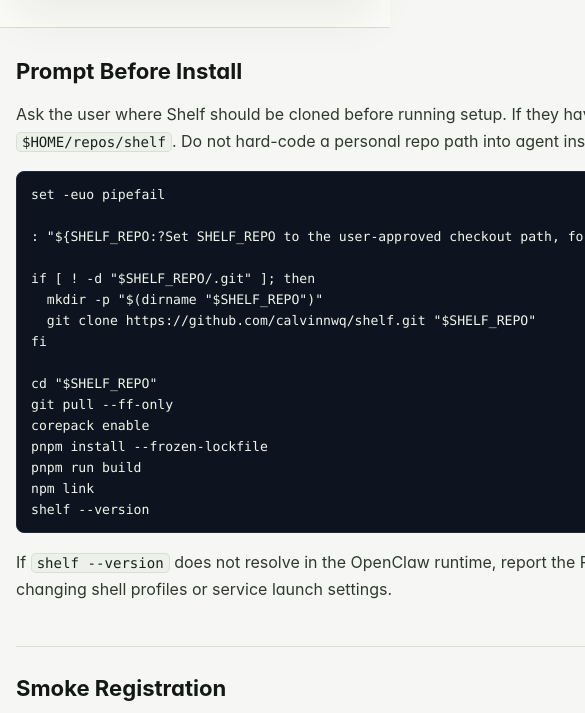
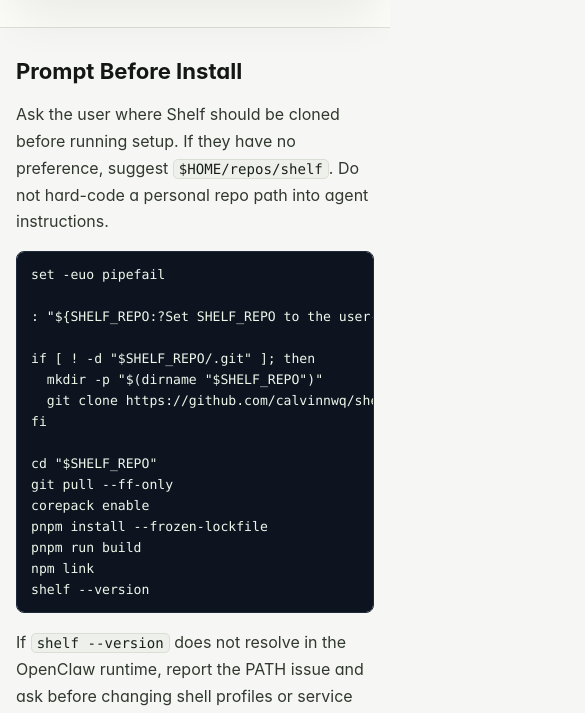
Before and after one commit to calvinnwq/artshelf, a website: page docs/openclaw.html in a window 390 px wide. Shown: the part 636-1349 px from the top of the page, 585 px wide, since content can reach past the window. Drawn offline with Linux system fonts and the light colour scheme.

Commit message:
docs: contain mobile code overflow (#6)

```diff
--- a/docs/site.css
+++ b/docs/site.css
@@ -86,6 +86,9 @@
 }
 
 pre {
+  width: 100%;
+  max-width: 100%;
+  min-width: 0;
   overflow: auto;
   border: 1px solid var(--pre-border);
   border-radius: 8px;
@@ -101,6 +104,8 @@
 
 pre code {
   display: block;
+  width: max-content;
+  min-width: 100%;
   border: 0;
   background: transparent;
   color: inherit;
@@ -227,6 +232,7 @@
 .docs-content {
   min-width: 0;
   max-width: 100vw;
+  overflow-x: clip;
 }
 
 .page-top {
@@ -236,6 +242,7 @@
 
 .wrap {
   width: min(1120px, calc(100% - 36px));
+  min-width: 0;
   margin-right: auto;
   margin-left: auto;
 }
@@ -394,15 +401,19 @@
 }
 
 main {
+  min-width: 0;
   padding: 30px 0 56px;
 }
 
 article {
   display: grid;
+  min-width: 0;
   gap: 28px;
 }
 
 article > section {
+  min-width: 0;
+  max-width: 100%;
   border-top: 1px solid var(--line);
   padding-top: 28px;
 }
```
Also changed, not shown: tests/docs-site.test.ts (+12 -0 lines).
